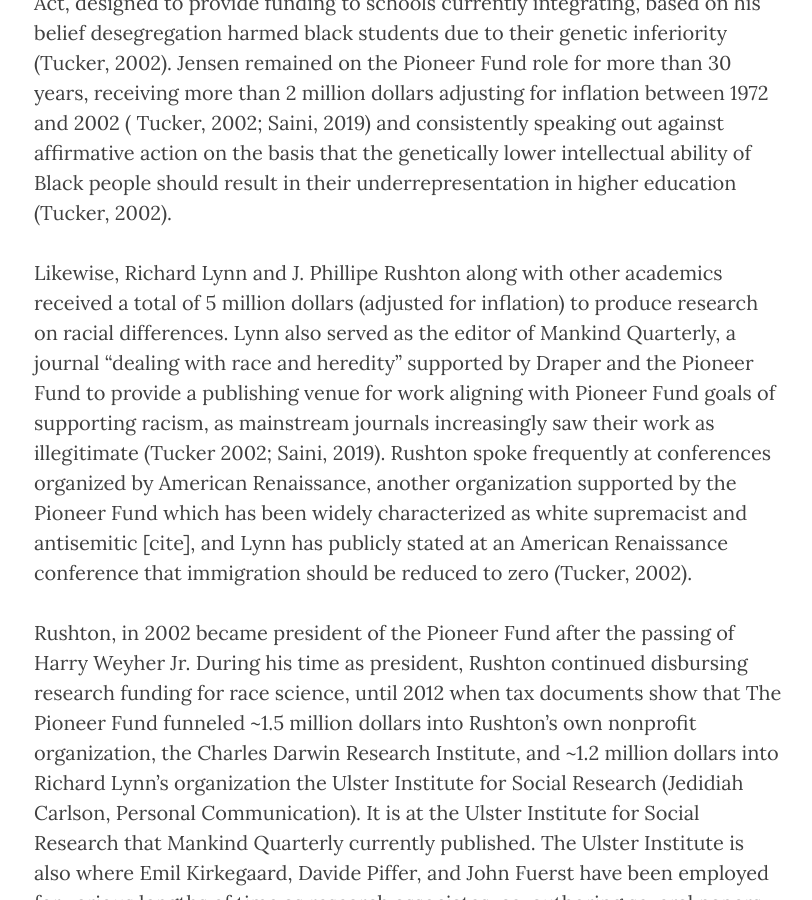
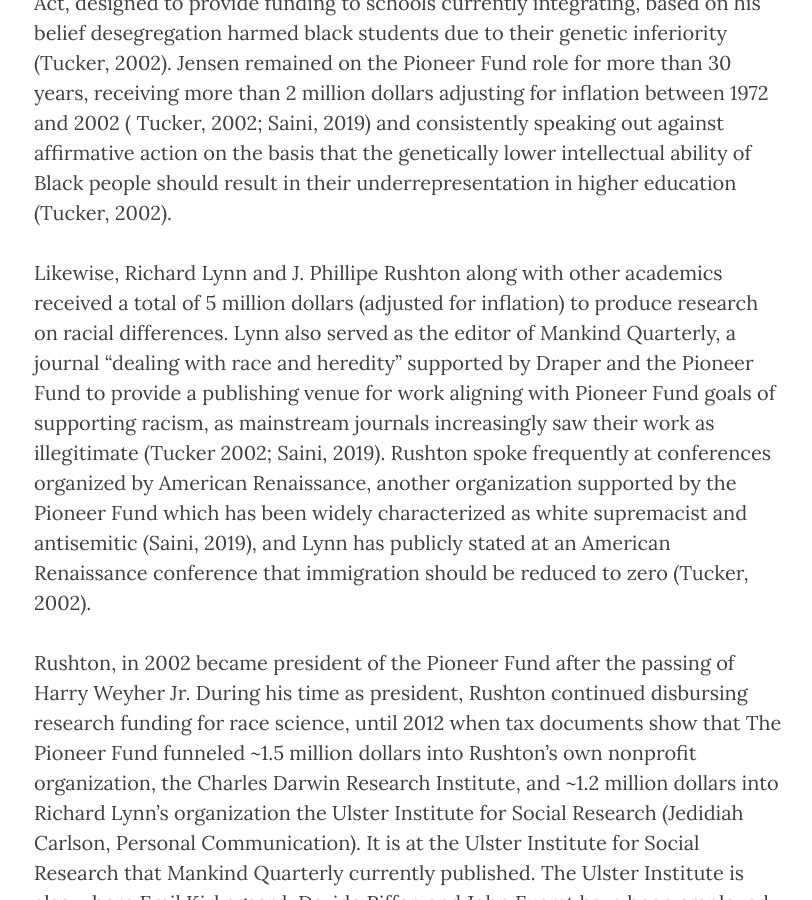
Before and after one commit to KevinABird/KevinABird.github.io, a Jekyll site: the page built from _posts/2019-12-18-The-Genetic-Hypothesis-and-Scientific-Racism.md, in a window 1280 px wide and 900 px high, scrolled down 1736 px. Shown: the whole window, without its empty margins (231-1043 px from the left). Built offline with Jekyll 4.4.1, drawn with Linux system fonts in a browser that asks for light colours; nearby versions of some CDN libraries.

Commit message:
Update 2019-12-18-The-Genetic-Hypothesis-and-Scientific-Racism.md

```diff
--- a/_posts/2019-12-18-The-Genetic-Hypothesis-and-Scientific-Racism.md
+++ b/_posts/2019-12-18-The-Genetic-Hypothesis-and-Scientific-Racism.md
@@ -11,7 +11,7 @@
 
  It was at Stanford in 1966-67 when Arthur Jensen was writing his infamous Harvard Education Review article that he was influenced by conversations with William Shockley (funded by the Pioneer Fund) toward a genetic explanation for racial IQ disparities. Shockley later used Pioneer Fund money to disseminate Jensen’s article to members of the National Academy of Science, politicians, and journalists in an effort to persuade the National Academy of Science to adopt his position that racial differences in intelligence were genetic in origin (Tucker, 2002). While Jensen often feigned being apolitical he not only prompted segregationists to write letters supportive of his hypotheses to the Harvard Education Review and the New York Times Magazine, but testified to the Congressional Subcommittee on Education against the Education Emergency Act, designed to provide funding to schools currently integrating, based on his belief desegregation harmed black students due to their genetic inferiority (Tucker, 2002). Jensen remained on the Pioneer Fund role for more than 30 years, receiving more than 2 million dollars adjusting for inflation between 1972 and 2002 ( Tucker, 2002; Saini, 2019) and consistently speaking out against affirmative action on the basis that the genetically lower intellectual ability of Black people should result in their underrepresentation in higher education (Tucker, 2002).
 
-Likewise, Richard Lynn and J. Phillipe Rushton along with other academics received a total of 5 million dollars (adjusted for inflation) to produce research on racial differences. Lynn also served as the editor of Mankind Quarterly, a journal “dealing with race and heredity” supported by Draper and the Pioneer Fund to provide a publishing venue for work aligning with Pioneer Fund goals of supporting racism, as mainstream journals increasingly saw their work as illegitimate (Tucker 2002; Saini, 2019). Rushton spoke frequently at conferences organized by American Renaissance, another organization supported by the Pioneer Fund which has been widely characterized as white supremacist and antisemitic [cite], and Lynn has publicly stated at an American Renaissance conference that immigration should be reduced to zero (Tucker, 2002).
+Likewise, Richard Lynn and J. Phillipe Rushton along with other academics received a total of 5 million dollars (adjusted for inflation) to produce research on racial differences. Lynn also served as the editor of Mankind Quarterly, a journal “dealing with race and heredity” supported by Draper and the Pioneer Fund to provide a publishing venue for work aligning with Pioneer Fund goals of supporting racism, as mainstream journals increasingly saw their work as illegitimate (Tucker 2002; Saini, 2019). Rushton spoke frequently at conferences organized by American Renaissance, another organization supported by the Pioneer Fund which has been widely characterized as white supremacist and antisemitic (Saini, 2019), and Lynn has publicly stated at an American Renaissance conference that immigration should be reduced to zero (Tucker, 2002).
 
 Rushton, in 2002 became president of the Pioneer Fund after the passing of Harry Weyher Jr. During his time as president, Rushton continued disbursing research funding for race science, until 2012 when tax documents show that The Pioneer Fund funneled ~1.5 million dollars into Rushton’s own nonprofit organization, the Charles Darwin Research Institute, and ~1.2 million dollars into Richard Lynn’s organization the Ulster Institute for Social Research (Jedidiah Carlson, Personal Communication). It is at the Ulster Institute for Social Research that Mankind Quarterly currently published. The Ulster Institute is also where Emil Kirkegaard, Davide Piffer, and John Fuerst have been employed for various lengths of time as research associates, co-authoring several papers with Richard Lynn in mainstream journals, Mankind Quarterly, and the OpenPsych journals founded by Kirkegaard and Piffer. The OpenPsych journals have no formal review process, are mainly reviewed by the small circle of Pioneer Fund associated researchers (Saini, 2019), and are not indexed in any bibliometric databases, but are used to disseminate work by Kirkegaard and others not fit for legitimate venues. Kirkegaard is also the current owner of the Mankind Quarterly web domain (Jedidiah Carlson, personal communications).
 
```
